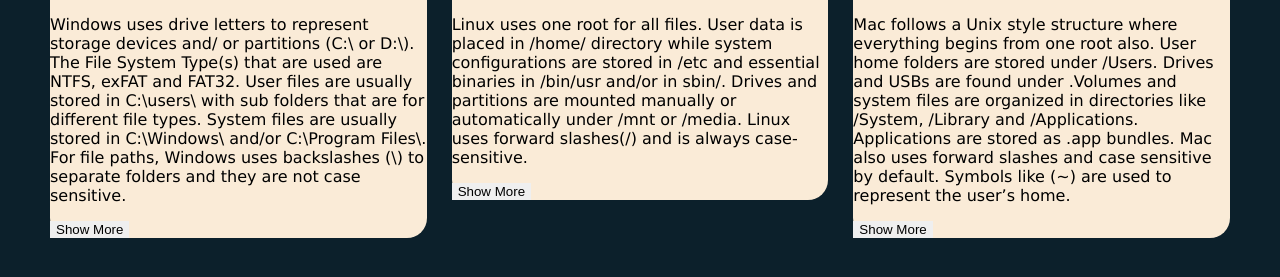
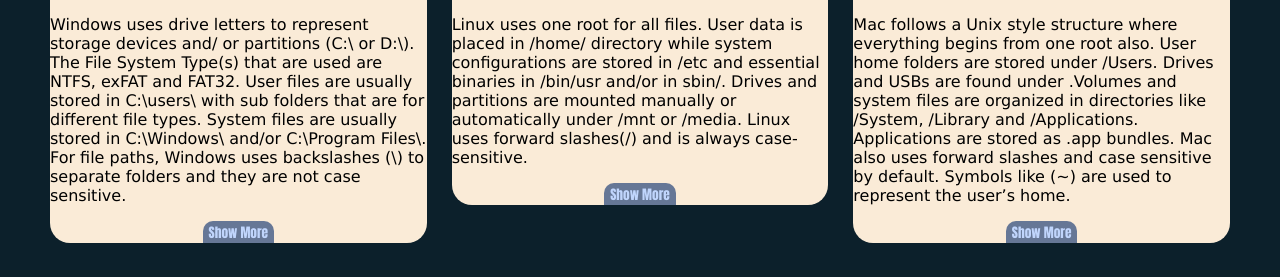
Before and after one commit to ChaseSivuku/OsComparison-blog, a plain HTML site: page index.html in a window 1280 px wide. Shown: the part 364-641 px from the top of the page. Drawn offline with Linux system fonts and the light colour scheme.

Commit message:
Button update

```diff
--- a/styles.css
+++ b/styles.css
@@ -66,13 +66,18 @@
 .showMore{
     display: flex;
     height: 10%;
-    justify-self: center;
     align-items: center;
-
+    align-self: center;
 }
 
 .showMore-button{
     border: none;
+    font-family: Impact, Haettenschweiler, 'Arial Narrow Bold', sans-serif;
+    color: rgb(192, 213, 252);
+    font-weight: 20;
+    background-color: rgb(102, 119, 150);
+    border-top-left-radius: 10px;
+    border-top-right-radius: 10px;
 
 }
 
```
